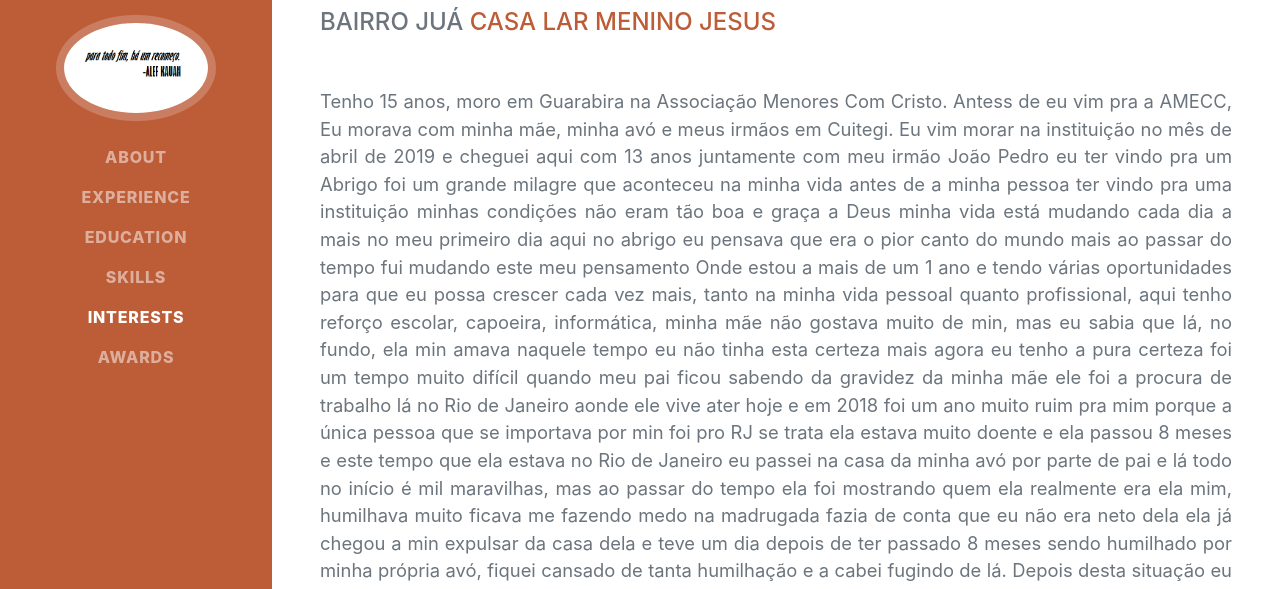
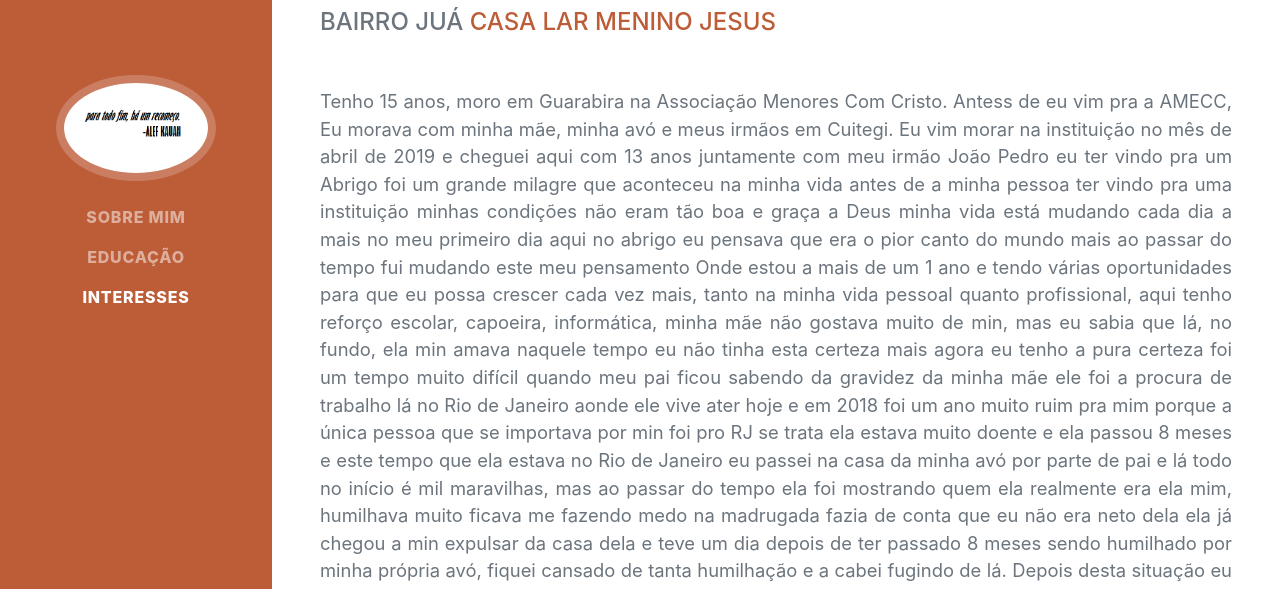
Before and after one commit to amecc1993/alefkauan, a plain HTML site: page index.html in a window 1280 px wide. Shown: the part 208-797 px from the top of the page. Drawn offline with nearby package versions, Linux system fonts and the light colour scheme; a web font is replaced by a local one.

Commit message:
Update index.html

```diff
--- a/index.html
+++ b/index.html
@@ -25,12 +25,9 @@
             <button class="navbar-toggler" type="button" data-toggle="collapse" data-target="#navbarSupportedContent" aria-controls="navbarSupportedContent" aria-expanded="false" aria-label="Toggle navigation"><span class="navbar-toggler-icon"></span></button>
             <div class="collapse navbar-collapse" id="navbarSupportedContent">
                 <ul class="navbar-nav">
-                    <li class="nav-item"><a class="nav-link js-scroll-trigger" href="#about">About</a></li>
-                    <li class="nav-item"><a class="nav-link js-scroll-trigger" href="#experience">Experience</a></li>
-                    <li class="nav-item"><a class="nav-link js-scroll-trigger" href="#education">Education</a></li>
-                    <li class="nav-item"><a class="nav-link js-scroll-trigger" href="#skills">Skills</a></li>
-                    <li class="nav-item"><a class="nav-link js-scroll-trigger" href="#interests">Interests</a></li>
-                    <li class="nav-item"><a class="nav-link js-scroll-trigger" href="#awards">Awards</a></li>
+                    <li class="nav-item"><a class="nav-link js-scroll-trigger" href="#about">Sobre mim</a></li>
+                    <li class="nav-item"><a class="nav-link js-scroll-trigger" href="#education">Educação</a></li>
+                    <li class="nav-item"><a class="nav-link js-scroll-trigger" href="#interests">Interesses</a></li>
                 </ul>
             </div>
         </nav>
```
